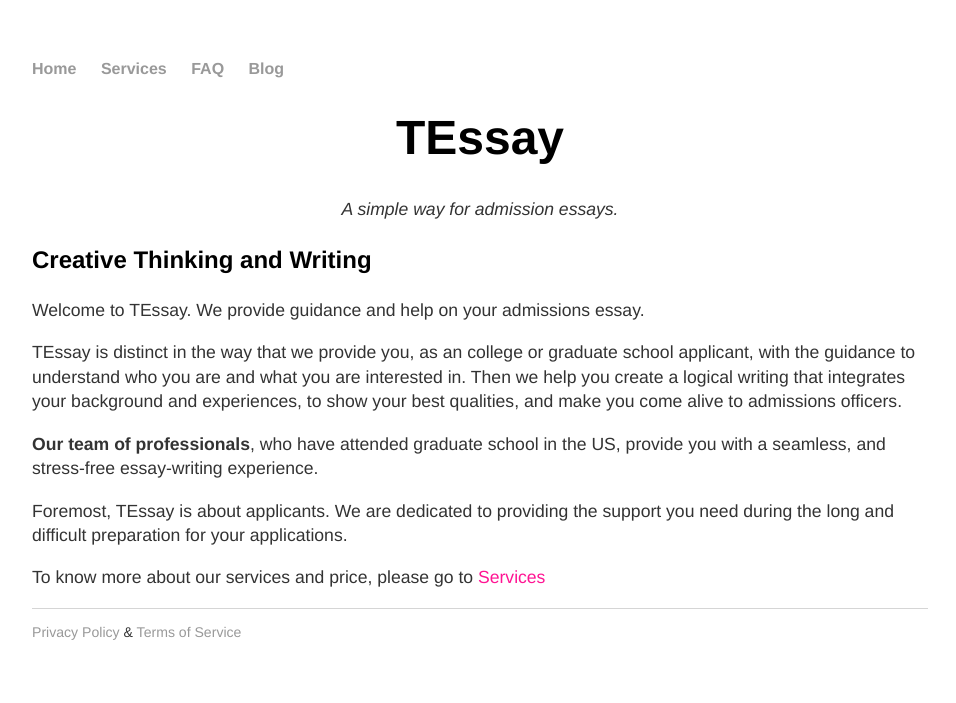
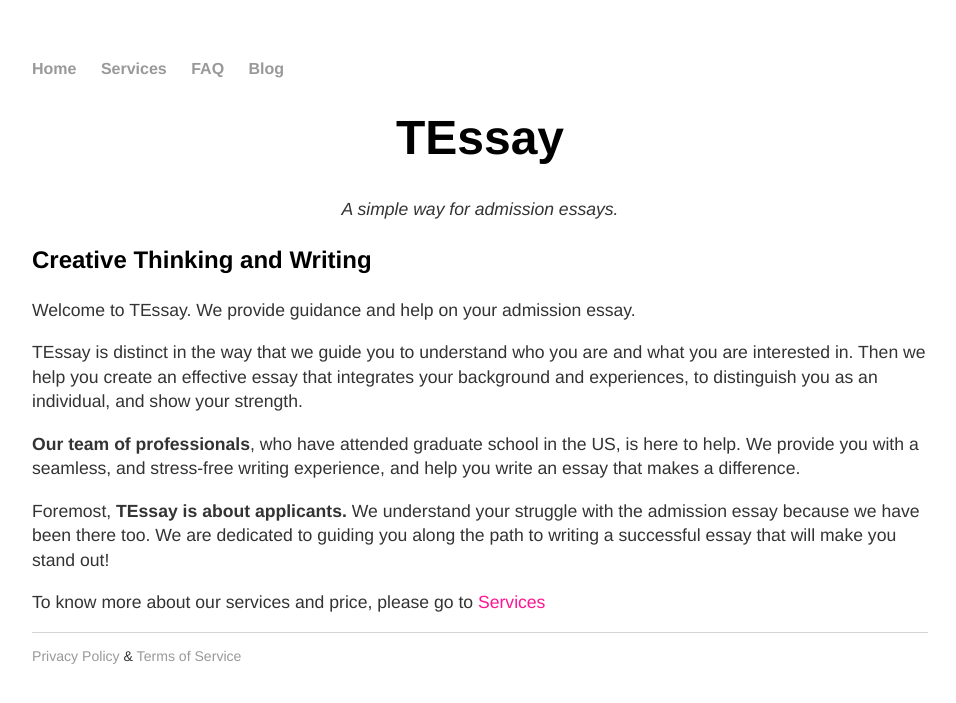
Before and after one commit to RagingTiger/PnFTech.github.io, a Jekyll site: the page built from index.html, in a window 1280 px wide. Shown: the top 703 px of the page, without its empty margins (160-1116 px from the left). Built offline with Jekyll 4.4.1, drawn with Linux system fonts in a browser that asks for light colours.

Commit message:
edited post and index

```diff
--- a/index.html
+++ b/index.html
@@ -10,22 +10,21 @@ title: PnF
 
 <div>
 	<h3>Creative Thinking and Writing</h3>
-	<p>Welcome to TEssay. We provide guidance and help on your admissions
+	<p>Welcome to TEssay. We provide guidance and help on your admission
 		essay.</p>
 
-	<p>TEssay is distinct in the way that we provide you, as an college or graduate school
-		applicant, with the guidance to understand who you are and what you
-		are interested in. Then we help you create a logical writing that integrates
-		your background and experiences, to show your best qualities, and make you
-		come alive to admissions officers.</p>
+	<p>TEssay is distinct in the way that we guide you to understand who you are and what you
+		are interested in. Then we help you create an effective essay that integrates
+		your background and experiences, to distinguish you as an individual, and show your strength.</p>
 
-	<p><b>Our team of professionals</b>, who have attended graduate school in the
-		US, provide you with a seamless, and stress-free essay-writing experience.
+	<p><b>Our team of professionals</b>, who have attended graduate school in the US,
+		 is here to help. We provide you with a seamless, and stress-free writing experience, and
+		help you write an essay that makes a difference.
 	</p>
 
-	<p>Foremost, TEssay is about applicants. We are dedicated to providing the
-		support you need during the long and difficult preparation for your
-		applications.</p>
+	<p>Foremost, <b>TEssay is about applicants.</b> We understand your struggle with
+		 the admission essay because we have been there too. We are dedicated to guiding
+		  you along the path to writing a successful essay that will make you stand out!</p>
 
 	<p>To know more about our services and price, please go to
 		<a class="colorlink" href="/services">Services</a></p>
```
Also changed, not shown: _posts/2020-09-19-gre-optional-list.md (+7 -8 lines).
